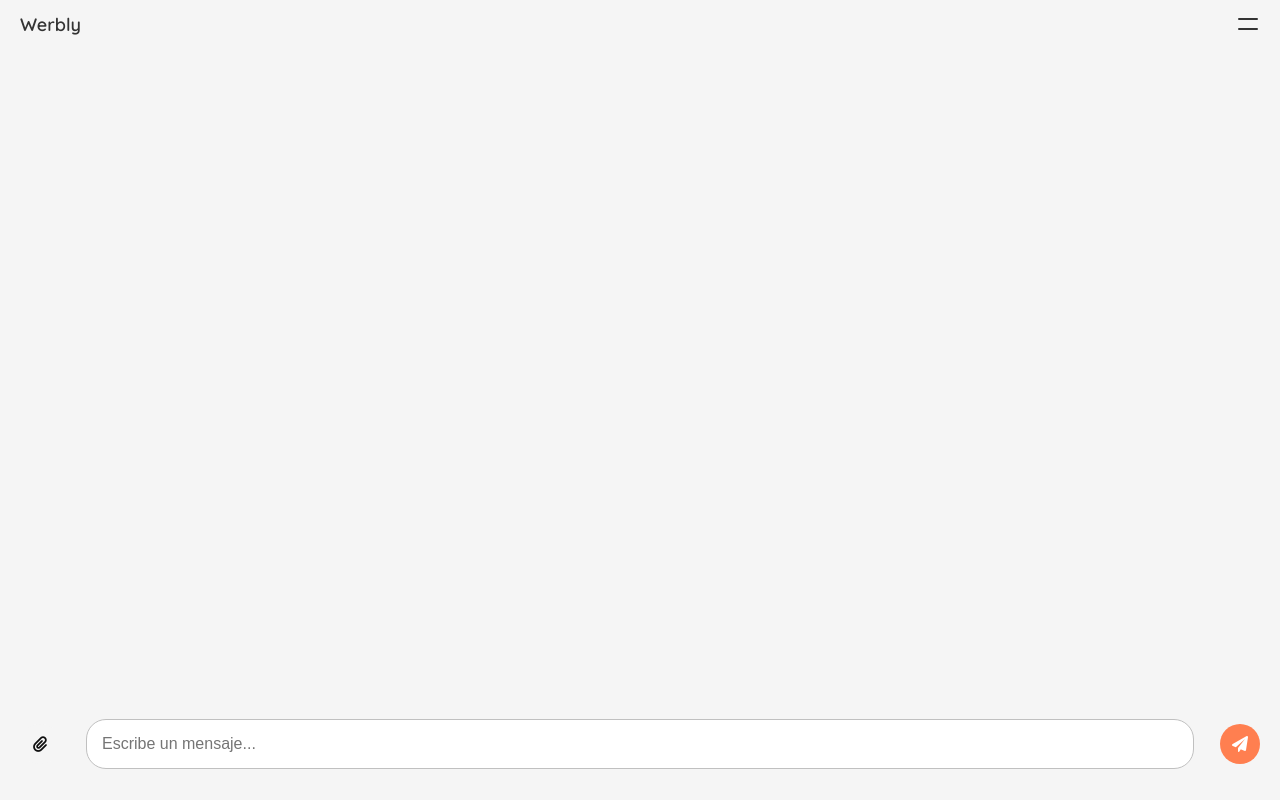
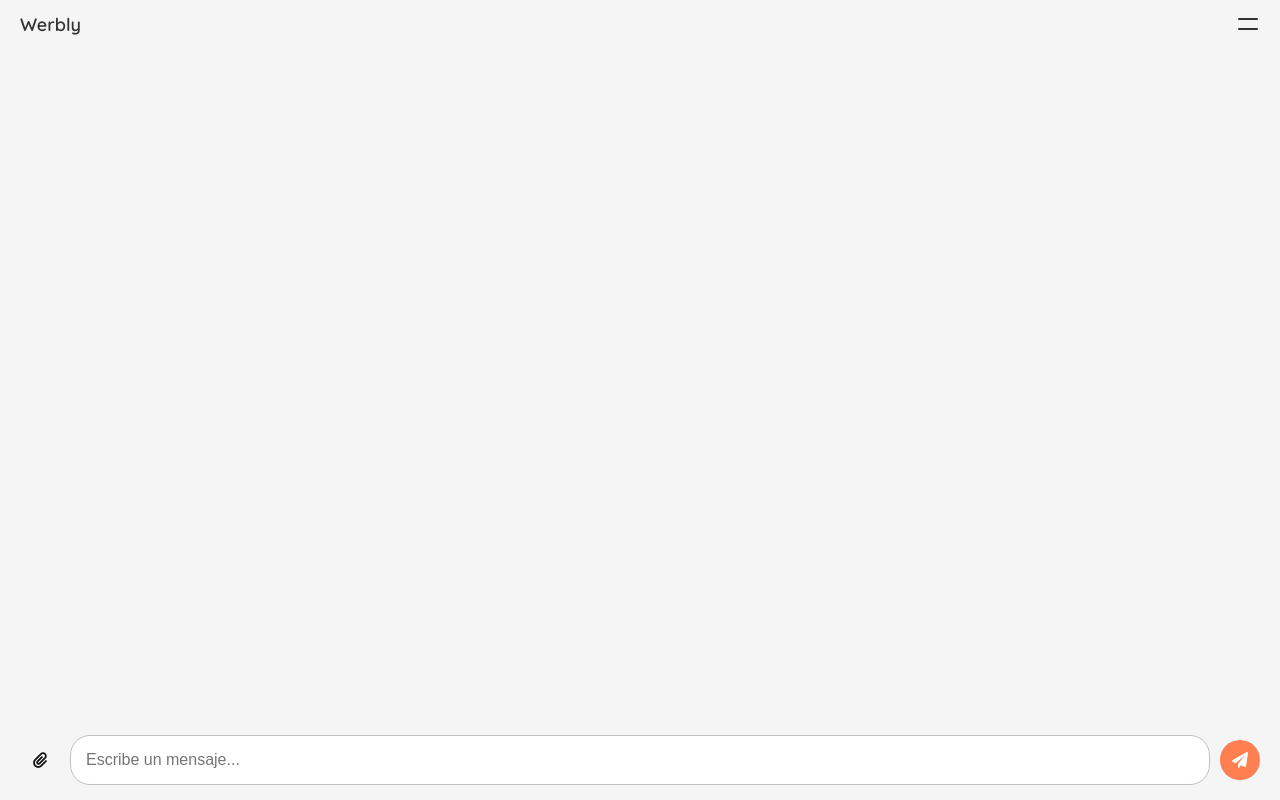
Before and after one commit to MarcusZucus/Bwere, a plain HTML site: page index.html in a window 1280 px wide. Drawn offline with Linux system fonts and the light colour scheme.

Commit message:
Update styles.css

```diff
--- a/html_modules/styles.css
+++ b/html_modules/styles.css
@@ -213,8 +213,6 @@ body {
     border: 1px solid var(--gray-silver); /* Borde sutil */
     color: var(--black-carbon);
     outline: none;
-    margin: 16px; /* Añadido */
-    width: calc(100% - 32px); /* Añadido */
 }
 
 /* Botón de Enviar */
```
